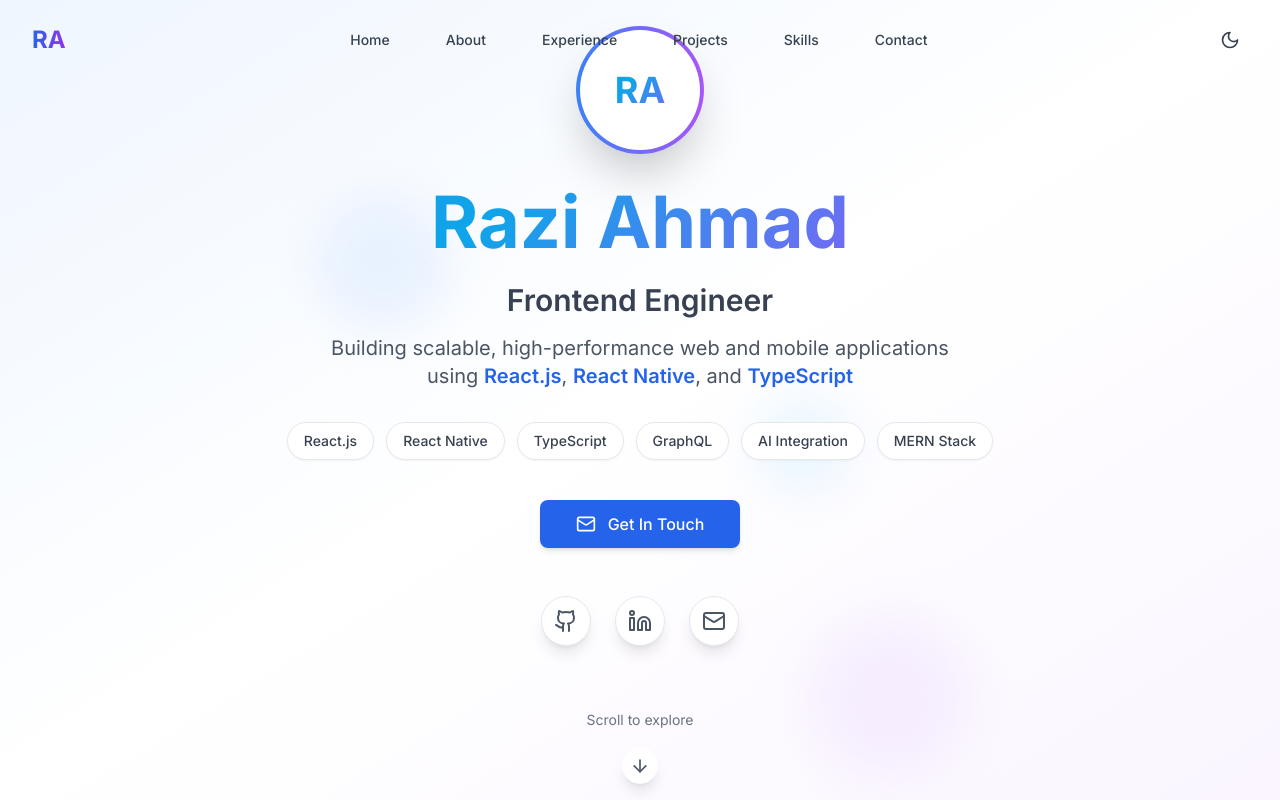
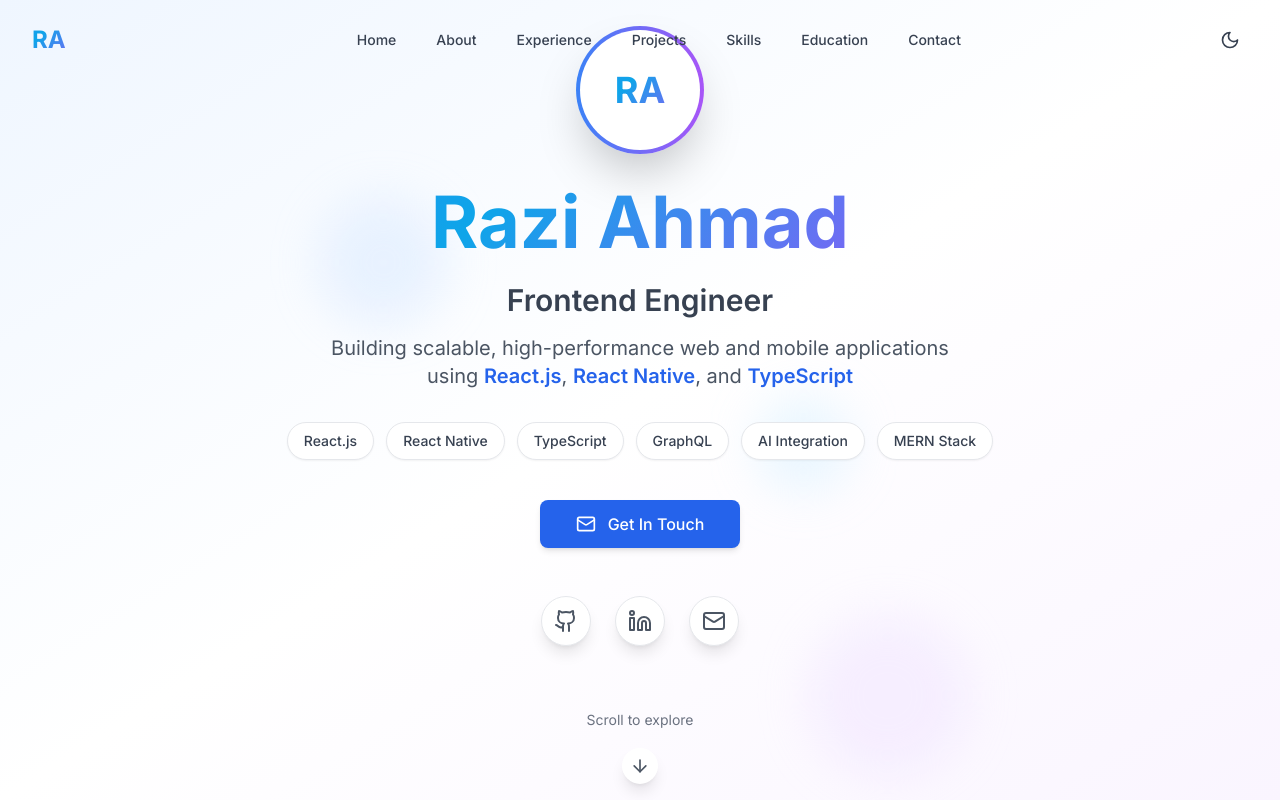
Before and after one commit to raziahmad854/razi-ahmad-portfolio, a Next.js app: page / in a window 1280 px wide. Shown: the top 800 px of the page. Built offline with nearby package versions, Linux system fonts and the light colour scheme.

Commit message:
Fix menu button overflow on small screens

```diff
--- a/app/components/Header.tsx
+++ b/app/components/Header.tsx
@@ -1,20 +1,24 @@
 'use client'
 
 import { useState, useEffect } from 'react'
-import { Menu, X, Sun, Moon } from 'lucide-react'
+import { motion, AnimatePresence } from 'framer-motion'
+import { Menu, X } from 'lucide-react'
+import { scrollToSection } from '../lib/utils'
+import ThemeToggle from './ui/ThemeToggle'
+import Button from './ui/Button'
 
 const Header = () => {
   const [isMenuOpen, setIsMenuOpen] = useState(false)
   const [scrolled, setScrolled] = useState(false)
-  const [theme, setTheme] = useState<'light' | 'dark'>('light')
 
   const navItems = [
-    { label: 'Home', href: '#home' },
-    { label: 'About', href: '#about' },
-    { label: 'Experience', href: '#experience' },
-    { label: 'Projects', href: '#projects' },
-    { label: 'Skills', href: '#skills' },
-    { label: 'Contact', href: '#contact' },
+    { label: 'Home', href: 'hero' },
+    { label: 'About', href: 'about' },
+    { label: 'Experience', href: 'experience' },
+    { label: 'Projects', href: 'projects' },
+    { label: 'Skills', href: 'skills' },
+    { label: 'Education', href: 'education' },
+    { label: 'Contact', href: 'contact' },
   ]
 
   useEffect(() => {
@@ -25,96 +29,103 @@ const Header = () => {
     return () => window.removeEventListener('scroll', handleScroll)
   }, [])
 
-  const toggleTheme = () => {
-    const newTheme = theme === 'light' ? 'dark' : 'light'
-    setTheme(newTheme)
-    document.documentElement.classList.toggle('dark')
-  }
-
-  const scrollToSection = (href: string) => {
-    const element = document.querySelector(href)
-    if (element) {
-      element.scrollIntoView({ behavior: 'smooth' })
-    }
+  const handleNavClick = (href: string) => {
+    scrollToSection(href)
     setIsMenuOpen(false)
   }
 
   return (
-    <header
+    <motion.header
+      initial={{ y: -100, opacity: 0 }}
+      animate={{ y: 0, opacity: 1 }}
       className={`fixed top-0 left-0 right-0 z-50 transition-all duration-300 ${
         scrolled
-          ? 'bg-white/80 dark:bg-gray-900/80 backdrop-blur-md shadow-lg'
+          ? 'glass backdrop-blur-md shadow-lg'
           : 'bg-transparent'
       }`}
     >
-      {/* Container for content alignment */}
-      <nav className="container mx-auto px-4 sm:px-6 lg:px-8">
+      {/* FIXED: Added container wrapper here */}
+      <nav className="w-full">
+        <div className="container mx-auto px-4 sm:px-6 lg:px-8">
           <div className="flex items-center justify-between h-16 md:h-20">
             {/* Logo */}
-          <button
-            onClick={() => scrollToSection('#home')}
-            className="flex-shrink-0 cursor-pointer hover:opacity-80 transition-opacity"
+            <motion.div
+              whileHover={{ scale: 1.05 }}
+              whileTap={{ scale: 0.95 }}
+              className="flex-shrink-0 cursor-pointer"
+              onClick={() => handleNavClick('hero')}
             >
-            <span className="text-2xl font-bold bg-gradient-to-r from-blue-600 to-purple-600 bg-clip-text text-transparent">
-              RA
-            </span>
-          </button>
+              <span className="text-2xl font-bold gradient-text">RA</span>
+            </motion.div>
 
             {/* Desktop Navigation */}
-          <div className="hidden md:flex items-center space-x-8">
-            {navItems.map((item) => (
-              <button
+            <div className="hidden md:block">
+              <div className="ml-10 flex items-baseline space-x-4">
+              {navItems.map((item, index) => (
+                <motion.button
                   key={item.href}
-                onClick={() => scrollToSection(item.href)}
-                className="text-gray-700 dark:text-gray-300 hover:text-blue-600 dark:hover:text-blue-400 px-3 py-2 rounded-md text-sm font-medium transition-colors duration-200"
+                  initial={{ opacity: 0, y: -20 }}
+                  animate={{ opacity: 1, y: 0 }}
+                  transition={{ delay: index * 0.1 }}
+                  whileHover={{ scale: 1.05 }}
+                  whileTap={{ scale: 0.95 }}
+                  onClick={() => handleNavClick(item.href)}
+                  className="text-gray-700 dark:text-gray-300 hover:text-primary-600 dark:hover:text-primary-400 px-3 py-2 rounded-md text-sm font-medium transition-colors duration-200"
                 >
                   {item.label}
-              </button>
+                </motion.button>
               ))}
+            </div>
           </div>
 
             {/* Theme Toggle & Mobile Menu Button */}
             <div className="flex items-center space-x-4">
-            <button
-              onClick={toggleTheme}
-              className="p-2 rounded-full hover:bg-gray-100 dark:hover:bg-gray-800 transition-colors"
-              aria-label="Toggle theme"
-            >
-              {theme === 'dark' ? (
-                <Sun size={20} className="text-yellow-500" />
-              ) : (
-                <Moon size={20} className="text-gray-700" />
-              )}
-            </button>
+              <ThemeToggle />
 
               {/* Mobile menu button */}
-            <button
+              <div className="md:hidden">
+                <Button
+                  variant="ghost"
+                  size="sm"
                   onClick={() => setIsMenuOpen(!isMenuOpen)}
-              className="md:hidden p-2 rounded-md hover:bg-gray-100 dark:hover:bg-gray-800 transition-colors"
+                  className="p-2"
                 >
                   {isMenuOpen ? <X size={20} /> : <Menu size={20} />}
-            </button>
+                </Button>
+              </div>
+            </div>
           </div>
         </div>
 
           {/* Mobile Navigation */}
+        <AnimatePresence>
           {isMenuOpen && (
-          <div className="md:hidden pb-4">
-            <div className="px-2 pt-2 pb-3 space-y-1 bg-white dark:bg-gray-900 rounded-lg shadow-lg mt-2">
-              {navItems.map((item) => (
-                <button
+            <motion.div
+              initial={{ opacity: 0, height: 0 }}
+              animate={{ opacity: 1, height: 'auto' }}
+              exit={{ opacity: 0, height: 0 }}
+              transition={{ duration: 0.3 }}
+              className="md:hidden overflow-hidden"
+            >
+              <div className="px-2 pt-2 pb-3 space-y-1 glass rounded-lg mt-2 mb-4">
+                {navItems.map((item, index) => (
+                  <motion.button
                     key={item.href}
-                  onClick={() => scrollToSection(item.href)}
-                  className="text-gray-700 dark:text-gray-300 hover:text-blue-600 dark:hover:text-blue-400 block px-3 py-2 rounded-md text-base font-medium transition-colors duration-200 w-full text-left"
+                    initial={{ opacity: 0, x: -20 }}
+                    animate={{ opacity: 1, x: 0 }}
+                    transition={{ delay: index * 0.1 }}
+                    onClick={() => handleNavClick(item.href)}
+                    className="text-gray-700 dark:text-gray-300 hover:text-primary-600 dark:hover:text-primary-400 block px-3 py-2 rounded-md text-base font-medium transition-colors duration-200 w-full text-left"
                   >
                     {item.label}
-                </button>
+                  </motion.button>
                 ))}
               </div>
-          </div>
+            </motion.div>
           )}
+        </AnimatePresence>
       </nav>
-    </header>
+    </motion.header>
   )
 }
 
```
Also changed, not shown: 1 other file (tests, documents, lock files or other folders). Lines whose indentation alone changed are shown as unchanged.
